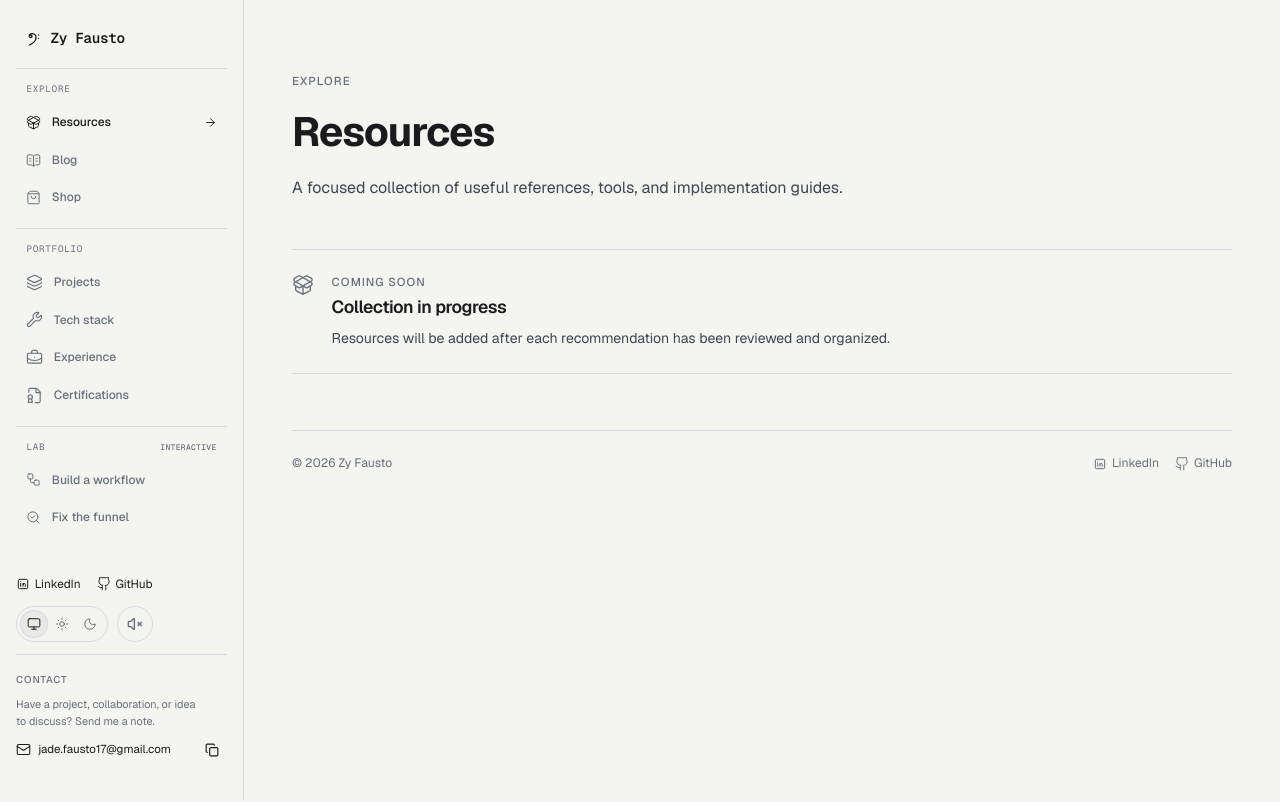
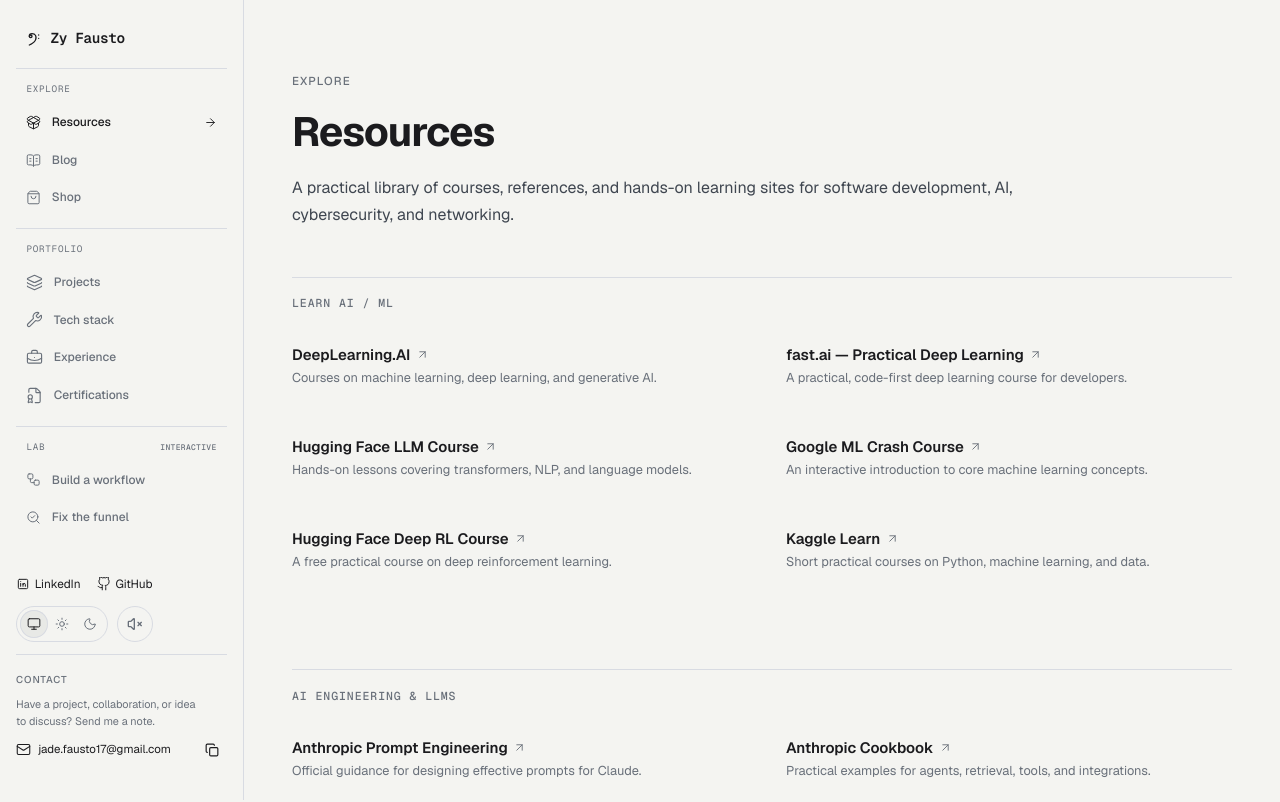
Before and after one commit to SphinxyNine/2026-Portfolio, a Next.js app: page /resources in a window 1280 px wide. Shown: the top 802 px of the page. Built offline with nearby package versions, Linux system fonts and the light colour scheme.

Commit message:
Build curated resources directory

```diff
--- a/app/globals.css
+++ b/app/globals.css
@@ -460,6 +460,17 @@
   .page-intro { max-width: 64ch; padding: 1rem 0 3rem; }
   .page-intro h1, .case-study h1, .not-found h1 { font-size: clamp(1.8rem, 1.35rem + 1.5vw, 2.7rem); margin-top: 1rem; }
   .page-intro-copy { margin-top: 1rem; }
+  .resources-page .page-intro { max-width: 70ch; }
+  .resource-directory { display: grid; gap: 4rem; }
+  .resource-group { border-top: 1px solid var(--line); padding-top: 1.15rem; }
+  .resource-group h2 { color: var(--muted); font-family: var(--font-geist-mono), monospace; font-size: 0.72rem; font-weight: 500; letter-spacing: 0.08em; text-transform: uppercase; }
+  .resource-grid { display: grid; grid-template-columns: repeat(2, minmax(0, 1fr)); gap: 0.25rem 3rem; margin-top: 1.4rem; }
+  .resource-grid a { display: grid; gap: 0.15rem; min-height: 88px; align-content: start; padding: 0.65rem 0; }
+  .resource-grid a:hover .resource-name, .resource-grid a:focus-visible .resource-name { color: var(--brand-jade); }
+  .resource-grid a:hover .resource-name svg, .resource-grid a:focus-visible .resource-name svg { transform: translate(2px, -2px); }
+  .resource-name { display: inline-flex; width: fit-content; align-items: center; gap: 0.35rem; color: var(--text); font-size: 0.94rem; font-weight: 600; line-height: 1.45; transition: color 160ms ease; }
+  .resource-name svg { color: var(--muted); transition: transform 180ms cubic-bezier(.2,.8,.2,1); }
+  .resource-description { max-width: 48ch; color: var(--muted); font-size: 0.8rem; line-height: 1.55; }
   .case-study .back-link { margin-bottom: 2rem; }
   .case-study-header > p, .case-study-header > div > p { margin-top: 1rem; }
   .case-study-facts { margin: 2rem 0; }
@@ -554,6 +565,10 @@
     .credential-row { grid-template-columns: auto minmax(0, 1fr); gap: 0.85rem; }
     .credential-row .credential-date { grid-column: 2; margin-top: -0.4rem; }
     .site-footer { align-items: flex-start; flex-direction: column; }
+    .resource-directory { gap: 3rem; }
+    .resource-grid { grid-template-columns: 1fr; gap: 0; }
+    .resource-grid a { min-height: 0; padding: 0.85rem 0; }
+    .resource-grid li + li { border-top: 1px solid color-mix(in srgb, var(--line) 70%, transparent); }
     .lab-action-grid { grid-template-columns: 1fr; }
     .workflow-canvas { min-height: 300px; padding: 0.8rem; }
     .mock-landing-page { grid-template-columns: 1fr; }
--- a/app/resources/page.tsx
+++ b/app/resources/page.tsx
@@ -1,20 +1,239 @@
 import type { Metadata } from 'next';
-import { PackageOpen } from 'lucide-react';
+import { ArrowUpRight } from 'lucide-react';
 import { PageIntro } from '@/components/page-intro';
 
+type Resource = {
+  name: string;
+  description: string;
+  href: string;
+};
+
+type ResourceGroup = {
+  title: string;
+  resources: Resource[];
+};
+
+const resourceGroups: ResourceGroup[] = [
+  {
+    title: 'Learn AI / ML',
+    resources: [
+      {
+        name: 'DeepLearning.AI',
+        description: 'Courses on machine learning, deep learning, and generative AI.',
+        href: 'https://www.deeplearning.ai/courses/',
+      },
+      {
+        name: 'fast.ai — Practical Deep Learning',
+        description: 'A practical, code-first deep learning course for developers.',
+        href: 'https://course.fast.ai/',
+      },
+      {
+        name: 'Hugging Face LLM Course',
+        description: 'Hands-on lessons covering transformers, NLP, and language models.',
+        href: 'https://huggingface.co/learn/llm-course/chapter1/1',
+      },
+      {
+        name: 'Google ML Crash Course',
+        description: 'An interactive introduction to core machine learning concepts.',
+        href: 'https://developers.google.com/machine-learning/crash-course',
+      },
+      {
+        name: 'Hugging Face Deep RL Course',
+        description: 'A free practical course on deep reinforcement learning.',
+        href: 'https://huggingface.co/learn/deep-rl-course/unit0/introduction',
+      },
+      {
+        name: 'Kaggle Learn',
+        description: 'Short practical courses on Python, machine learning, and data.',
+        href: 'https://www.kaggle.com/learn',
+      },
+    ],
+  },
+  {
+    title: 'AI Engineering & LLMs',
+    resources: [
+      {
+        name: 'Anthropic Prompt Engineering',
+        description: 'Official guidance for designing effective prompts for Claude.',
+        href: 'https://docs.anthropic.com/en/docs/build-with-claude/prompt-engineering/overview',
+      },
+      {
+        name: 'Anthropic Cookbook',
+        description: 'Practical examples for agents, retrieval, tools, and integrations.',
+        href: 'https://github.com/anthropics/anthropic-cookbook',
+      },
+      {
+        name: 'OpenAI Cookbook',
+        description: 'Code examples and guides for building with OpenAI models.',
+        href: 'https://cookbook.openai.com/',
+      },
+      {
+        name: 'LangChain Docs',
+        description: 'Documentation for building agentic and LLM-powered applications.',
+        href: 'https://docs.langchain.com/',
+      },
+      {
+        name: 'A Year of Building with LLMs',
+        description: 'Field notes and lessons from shipping production LLM products.',
+        href: 'https://applied-llms.org/',
+      },
+      {
+        name: "Chip Huyen's Blog",
+        description: 'Essays on AI systems, machine learning, and production engineering.',
+        href: 'https://huyenchip.com/blog/',
+      },
+    ],
+  },
+  {
+    title: 'Developer Fundamentals / CS',
+    resources: [
+      {
+        name: 'The Odin Project',
+        description: 'A free full-stack development curriculum built around projects.',
+        href: 'https://www.theodinproject.com/',
+      },
+      {
+        name: 'freeCodeCamp',
+        description: 'Interactive programming lessons, projects, and certifications.',
+        href: 'https://www.freecodecamp.org/learn/',
+      },
+      {
+        name: 'Harvard CS50x',
+        description: 'Harvard’s free introduction to computer science and programming.',
+        href: 'https://cs50.harvard.edu/x/',
+      },
+      {
+        name: 'MDN Web Docs',
+        description: 'A trusted reference for HTML, CSS, JavaScript, and browser APIs.',
+        href: 'https://developer.mozilla.org/en-US/docs/Learn_web_development',
+      },
+      {
+        name: 'roadmap.sh',
+        description: 'Community-built learning roadmaps for developer roles and tools.',
+        href: 'https://roadmap.sh/',
+      },
+      {
+        name: 'Teach Yourself CS',
+        description: 'A focused path through core computer science books and lectures.',
+        href: 'https://teachyourselfcs.com/',
+      },
+      {
+        name: 'System Design Primer',
+        description: 'An open-source guide to designing scalable software systems.',
+        href: 'https://github.com/donnemartin/system-design-primer',
+      },
+    ],
+  },
+  {
+    title: 'Cybersecurity',
+    resources: [
+      {
+        name: 'PortSwigger Web Security Academy',
+        description: 'Free lessons and interactive labs for web application security.',
+        href: 'https://portswigger.net/web-security',
+      },
+      {
+        name: 'TryHackMe Learning Paths',
+        description: 'Guided, browser-based cybersecurity learning and practice rooms.',
+        href: 'https://tryhackme.com/paths',
+      },
+      {
+        name: 'Hack The Box Academy',
+        description: 'Hands-on modules for penetration testing and defensive security.',
+        href: 'https://academy.hackthebox.com/',
+      },
+      {
+        name: 'OWASP Web Security Testing Guide',
+        description: 'A structured reference for testing web applications securely.',
+        href: 'https://owasp.org/www-project-web-security-testing-guide/',
+      },
+      {
+        name: 'picoCTF',
+        description: 'Beginner-friendly security challenges created by Carnegie Mellon.',
+        href: 'https://picoctf.org/',
+      },
+      {
+        name: 'OverTheWire',
+        description: 'Command-line security games that build practical Linux skills.',
+        href: 'https://overthewire.org/wargames/',
+      },
+    ],
+  },
+  {
+    title: 'Networking',
+    resources: [
+      {
+        name: 'Cisco Networking Academy',
+        description: 'Networking courses covering foundations, devices, and operations.',
+        href: 'https://www.netacad.com/courses/networking',
+      },
+      {
+        name: 'Practical Networking',
+        description: 'Clear lessons on subnetting, routing, switching, and packet flow.',
+        href: 'https://www.practicalnetworking.net/',
+      },
+      {
+        name: 'Cloudflare Learning Center',
+        description: 'Readable guides to networks, routing, protocols, DNS, and security.',
+        href: 'https://www.cloudflare.com/learning/network-layer/',
+      },
+      {
+        name: 'Professor Messer Network+',
+        description: 'A free video course covering practical networking fundamentals.',
+        href: 'https://www.professormesser.com/network-plus/n10-009/n10-009-video/n10-009-training-course/',
+      },
+      {
+        name: "Beej's Guide to Network Programming",
+        description: 'A friendly introduction to sockets and network programming.',
+        href: 'https://beej.us/guide/bgnet/',
+      },
+      {
+        name: 'Wireshark Documentation',
+        description: 'Official guides for capturing and understanding network traffic.',
+        href: 'https://www.wireshark.org/docs/',
+      },
+    ],
+  },
+];
+
 export const metadata: Metadata = {
-  title: 'Resources', description: 'Useful references and tools for web development and automation.',
+  title: 'Resources',
+  description: 'A curated collection of learning resources for development, AI, cybersecurity, and networking.',
   alternates: { canonical: '/resources/' },
 };
 
 export default function ResourcesPage() {
   return (
-    <div className="page">
-      <PageIntro eyebrow="Explore" title="Resources" description="A focused collection of useful references, tools, and implementation guides." />
-      <section className="placeholder-panel" aria-labelledby="resources-status">
-        <PackageOpen size={22} strokeWidth={1.5} aria-hidden="true" />
-        <div><p className="eyebrow">Coming soon</p><h2 id="resources-status">Collection in progress</h2><p>Resources will be added after each recommendation has been reviewed and organized.</p></div>
-      </section>
+    <div className="page resources-page">
+      <PageIntro
+        eyebrow="Explore"
+        title="Resources"
+        description="A practical library of courses, references, and hands-on learning sites for software development, AI, cybersecurity, and networking."
+      />
+
+      <div className="resource-directory">
+        {resourceGroups.map((group) => {
+          const headingId = `resource-${group.title.toLowerCase().replace(/[^a-z0-9]+/g, '-')}`;
+          return (
+            <section className="resource-group" key={group.title} aria-labelledby={headingId}>
+              <h2 id={headingId}>{group.title}</h2>
+              <ul className="resource-grid">
+                {group.resources.map((resource) => (
+                  <li key={resource.href}>
+                    <a href={resource.href} target="_blank" rel="noopener noreferrer">
+                      <span className="resource-name">
+                        {resource.name}
+                        <ArrowUpRight size={13} strokeWidth={1.7} aria-hidden="true" />
+                      </span>
+                      <span className="resource-description">{resource.description}</span>
+                    </a>
+                  </li>
+                ))}
+              </ul>
+            </section>
+          );
+        })}
+      </div>
     </div>
   );
 }
```
